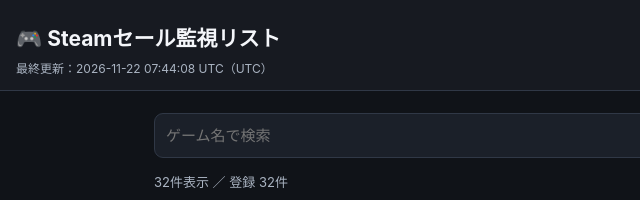
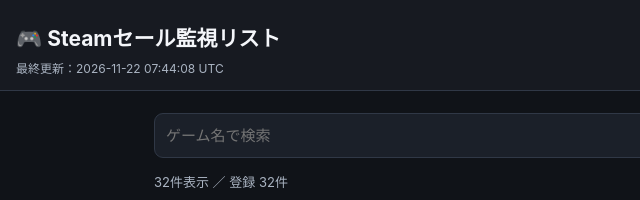
Before and after one commit to hirokibatti/steam-sale-monitor-view, a plain HTML site: page index.html in a window 1280 px wide. Shown: the top 200 px of the page, 0-640 px from the left. Drawn offline with Linux system fonts and the light colour scheme.

Commit message:
Avoid duplicate UTC in last updated label

```diff
--- a/index.html
+++ b/index.html
@@ -89,7 +89,7 @@ function render(){
 
         const updated=items.reduce((m,x)=>x.date>m?x.date:m,'');
         document.getElementById('updated').textContent=
-            '最終更新：'+(updated||'日時不明')+'（UTC）';
+            '最終更新：'+(updated ? (updated.trim().endsWith('UTC') ? updated.trim() : updated.trim()+' UTC') : '日時不明');
 
         window.steamItems=items;
         draw();
```
